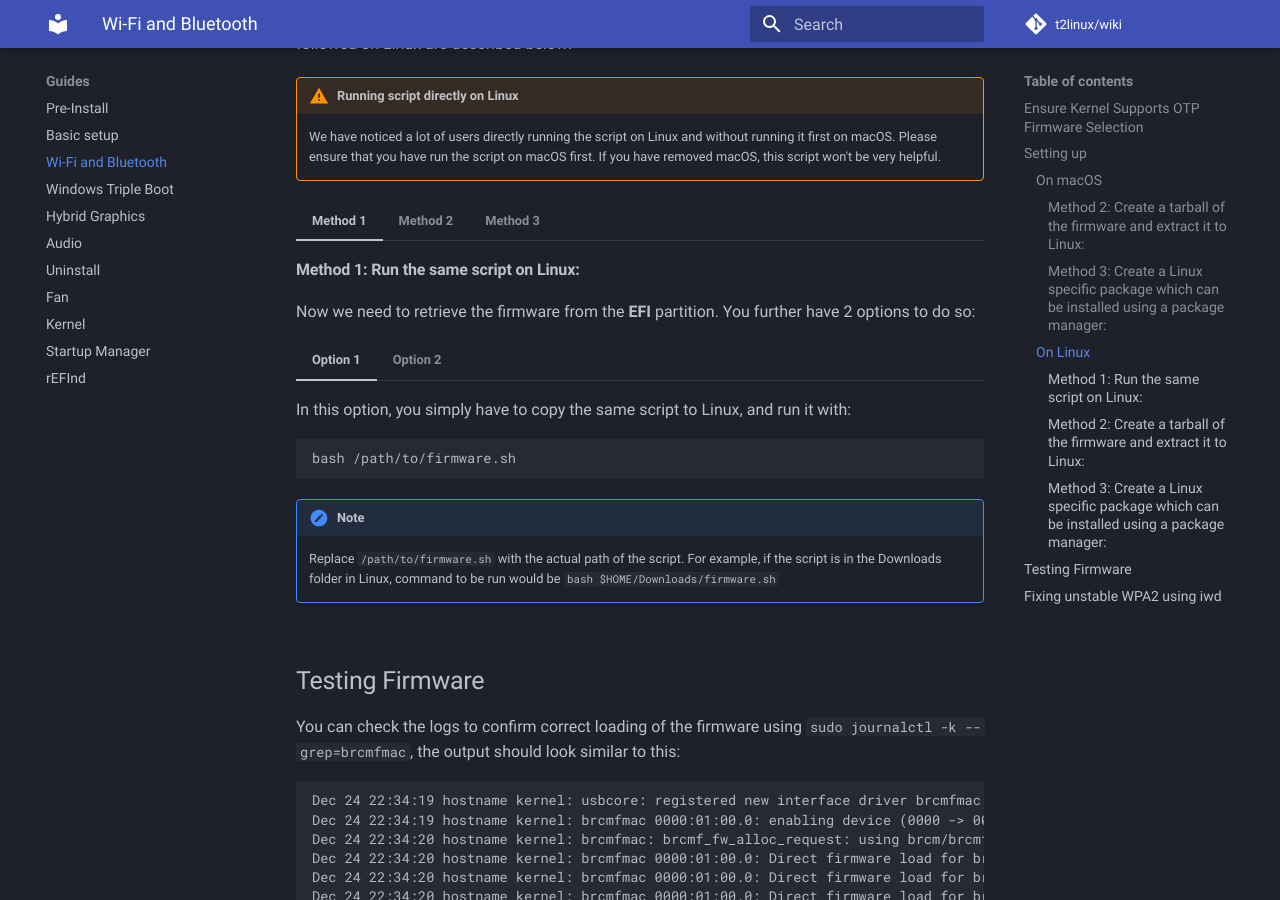
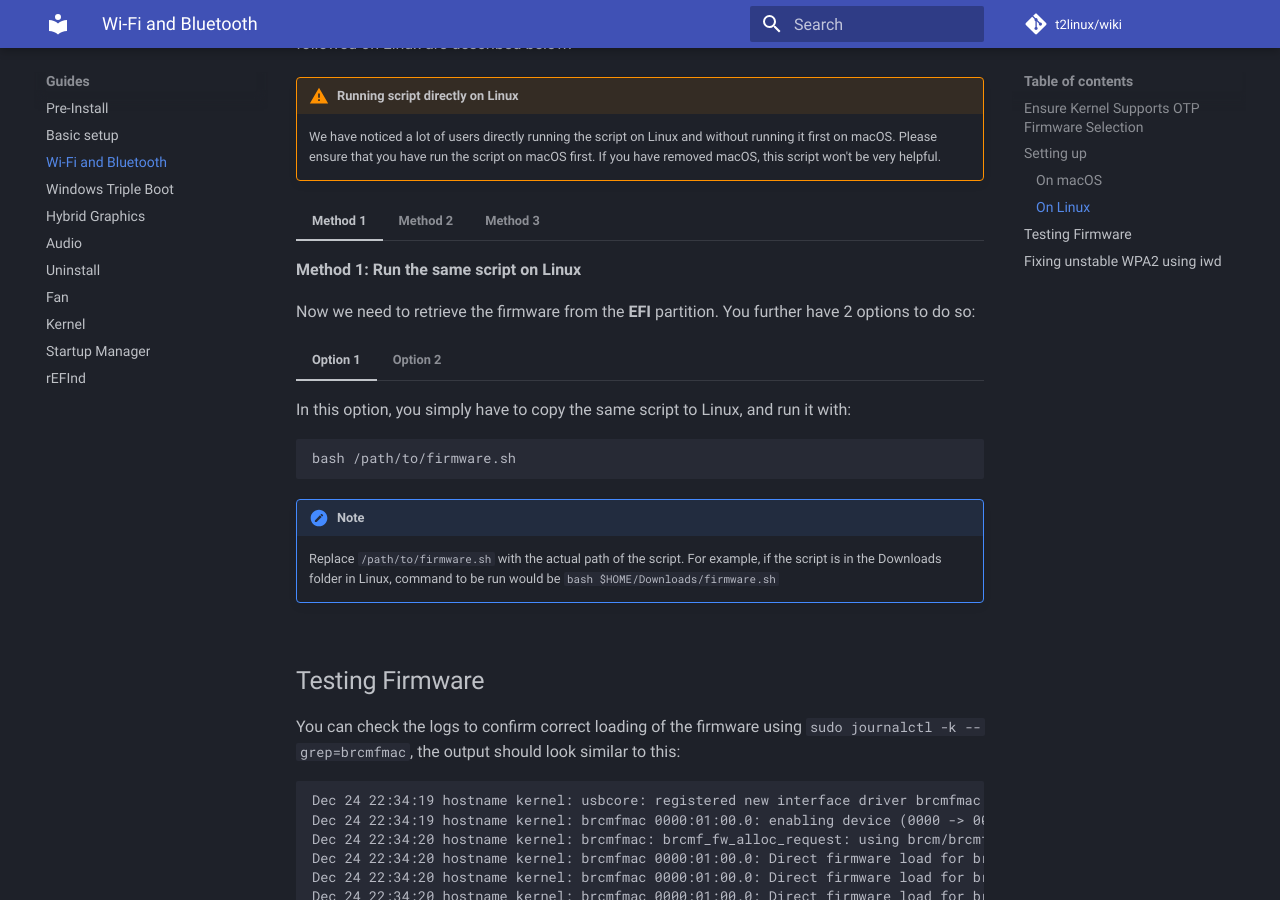
Before and after one commit to t2linux/wiki, an MkDocs documentation site: the page built from docs/guides/wifi-bluetooth.md, in a window 1280 px wide and 900 px high, scrolled down 1565 px. Built offline with MkDocs 1.6.1 and Material for MkDocs 9.7.7, drawn with Linux system fonts in a browser that asks for light colours; comment, search, counter and statistics services are not loaded.

Commit message:
Fix headings

````diff
--- a/docs/guides/wifi-bluetooth.md
+++ b/docs/guides/wifi-bluetooth.md
@@ -40,7 +40,7 @@ When you run the script in macOS, it will ask you to choose between 3 methods to
     To retrieve the firmware from **EFI** partition in Linux, you shall have to run the same script on Linux. You have 2 options do so, described in detail in [On Linux](#on-linux) section.
 
 === "Method 2"
-    #### Method 2: Create a tarball of the firmware and extract it to Linux:
+    **Method 2: Create a tarball of the firmware and extract it to Linux**
 
     If you choose this method, the script will install the following dependencies, if missing, on macOS:
 
@@ -53,7 +53,7 @@ When you run the script in macOS, it will ask you to choose between 3 methods to
     Now you have to extract the firmware in the tarball to Linux. The procedure has been described in detail in [On Linux](#on-linux) section.
 
 === "Method 3"
-    #### Method 3: Create a Linux specific package which can be installed using a package manager:
+    **Method 3: Create a Linux specific package which can be installed using a package manager**
 
     If you choose this method, the script will install the following dependencies, if missing, on macOS:
 
@@ -77,7 +77,7 @@ Once you have run the script on macOS, depending on the method you chose, the st
     We have noticed a lot of users directly running the script on Linux and without running it first on macOS. Please ensure that you have run the script on macOS first. If you have removed macOS, this script won't be very helpful.
 
 === "Method 1"
-    #### Method 1: Run the same script on Linux:
+    **Method 1: Run the same script on Linux**
 
     Now we need to retrieve the firmware from the **EFI** partition. You further have 2 options to do so:
 
@@ -107,7 +107,7 @@ Once you have run the script on macOS, depending on the method you chose, the st
         This option shall be useful if you are unable to copy the script to Linux.
 
 === "Method 2"
-    #### Method 2: Create a tarball of the firmware and extract it to Linux:
+    **Method 2: Create a tarball of the firmware and extract it to Linux**
 
     Now we shall extract the tarball of the firmware which was saved in the **Downloads** folder in macOS as `firmware.tar`. In order to do so, copy `firmware.tar` to Linux and extract the firmware to `/lib/firmware/brcm` by running:
 
@@ -130,7 +130,7 @@ Once you have run the script on macOS, depending on the method you chose, the st
     ```
 
 === "Method 3"
-    #### Method 3: Create a Linux specific package which can be installed using a package manager:
+    **Method 3: Create a Linux specific package which can be installed using a package manager**
 
     Now we have to install the firmware package which was saved in the **Downloads** folder in macOS. Copy the package to Linux and follow the instructions below, depending on whether you use `apt`, `dnf` or `rpm`:
 
````
